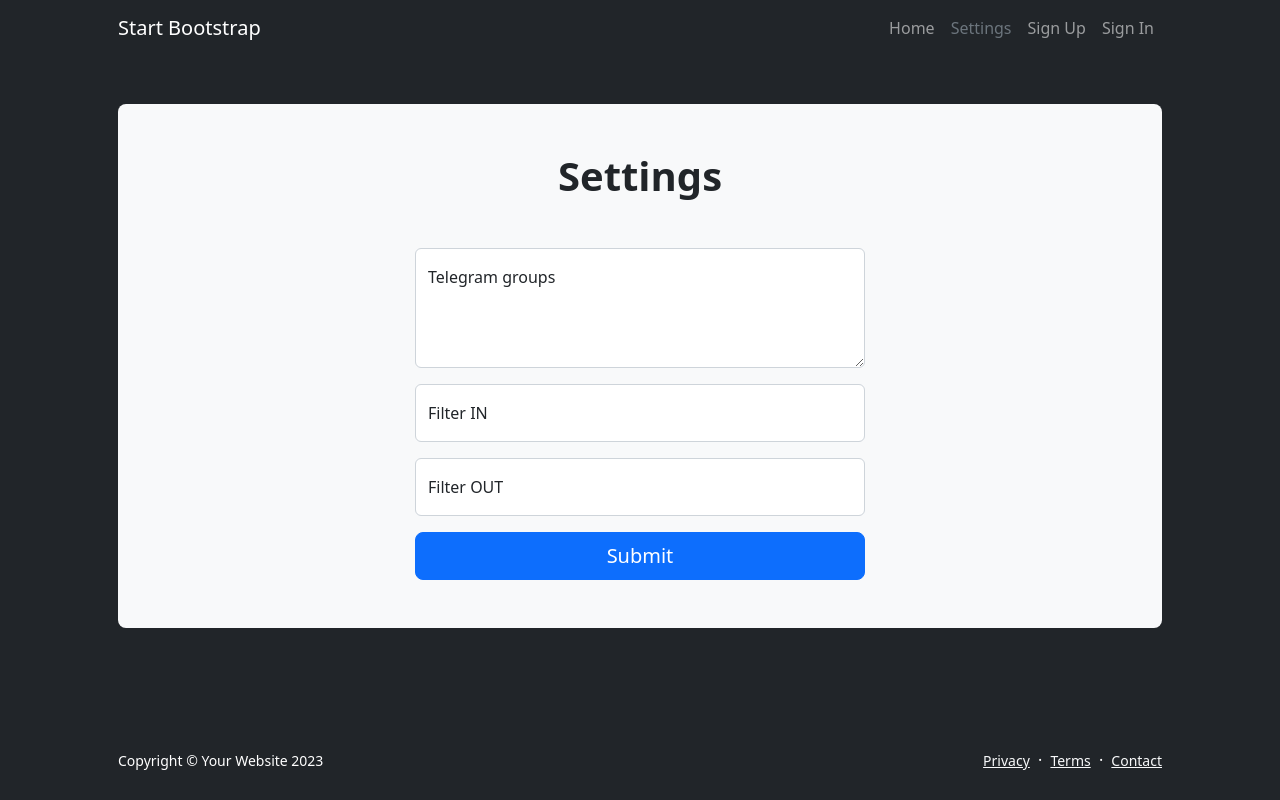
After one commit to n-piotr/fastAPI_Trawler, a Python web app: template templates/trawler/settings.html in a window 1280 px wide. The commit adds this page. Run offline with Jinja, Linux system fonts and the light colour scheme; the template is opened without the code that fills it, so the values that code supplies are empty.

Commit message:
jsonb, settings web page

```diff
--- a/core/database/models.py
+++ b/core/database/models.py
@@ -9,6 +9,7 @@ from sqlalchemy import (
     CHAR,
     BOOLEAN
 )
+from sqlalchemy.dialects.postgresql import JSONB
 from sqlalchemy.orm import relationship
 from ulid import parse
 
@@ -71,7 +72,8 @@ class User(Base):
     password = Column(CHAR(60), nullable=False)  # hash
     is_active = Column(BOOLEAN, default=False)
     is_staff = Column(BOOLEAN, default=False)
-    keywords = Column(VARCHAR(256), nullable=True)
+    # keywords = Column(VARCHAR(256), nullable=True)
+    settings = Column(JSONB)
 
     @property
     def date_register(self):
--- a/templates/trawler/components/nav.html
+++ b/templates/trawler/components/nav.html
@@ -9,7 +9,7 @@
                 {% if not request.user.is_authenticated %}
                 <li class="nav-item"><span class="nav-link text-muted">Settings</span></li>
                 {% else %}
-                <li class="nav-item"><a class="nav-link" href="#!">Settings</a></li>
+                <li class="nav-item"><a class="nav-link" href="{{ url_for('settings')}}">Settings</a></li>
                 {% endif %}
 
 <!--                <li class="nav-item"><a class="nav-link" href="{{ url_for('trawler_contact')}}">Contact</a></li>-->
--- /dev/null
+++ b/templates/trawler/settings.html
@@ -0,0 +1,47 @@
+{% extends "trawler/base.html" %}
+
+{% block title %}
+SETTINGS
+{% endblock %}
+
+{% block content %}
+{% include "trawler/components/nav.html" %}
+
+<section class="py-5">
+    <div class="container px-5">
+        <!-- Settings form-->
+        <div class="bg-light rounded-3 py-5 px-4 px-md-5 mb-5">
+            <div class="text-center mb-5">
+                <h1 class="fw-bolder">Settings</h1>
+                <p class="lead fw-normal text-muted mb-0">{{ user.settings }}</p>
+            </div>
+            <div class="row gx-5 justify-content-center">
+                <div class="col-lg-8 col-xl-6">
+                    <form id="contactForm" method="post">
+                        <!-- TG groups input-->
+                        <div class="form-floating mb-3">
+                            <textarea class="form-control" id="tg-groups" rows="3" placeholder="tg_channel_name" name="tg_groups" style="min-height: 120px;">{{ user.settings['tg_groups'] }}</textarea>
+<!--                            <input class="form-control" id="tg-groups" type="text" placeholder="tg_channel_name" value="{{ user.settings['tg_groups'] }}" name="tg_groups"/>-->
+                            <label for="tg-groups">Telegram groups</label>
+                        </div>
+                        <!-- filter IN input-->
+                        <div class="form-floating mb-3">
+                            <input class="form-control" id="filter-in" type="text" placeholder="filter-in" value="{{ user.settings['filter_in'] }}" name="filter_in"/>
+                            <label for="filter-in">Filter IN</label>
+                        </div>
+                        <!-- filter OUT input-->
+                        <div class="form-floating mb-3">
+                            <input class="form-control" id="filter-out" type="text" placeholder="filter-out" value="{{ user.settings['filter_out'] }}" name="filter_out"/>
+                            <label for="filter-out">Filter OUT</label>
+                        </div>
+                        <!-- Submit Button-->
+                        <div class="d-grid"><button class="btn btn-primary btn-lg" id="submitButton" type="submit">Submit</button></div>
+                    </form>
+                </div>
+            </div>
+        </div>
+    </div>
+</section>
+
+{% include "trawler/components/footer.html" %}
+{% endblock %}
```
Also changed, not shown: alembic/versions/12804e175fa7_.py (added, +32 -0 lines), web/views.py (+52 -4 lines).
